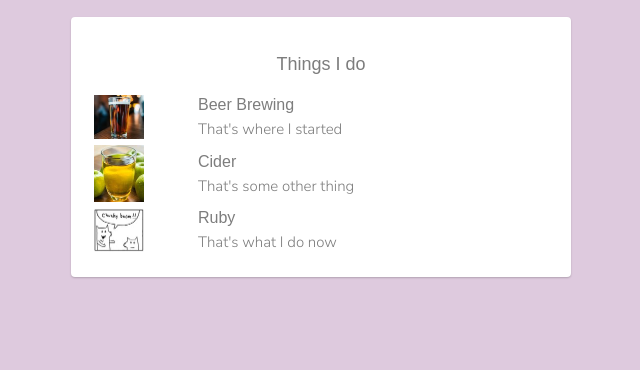
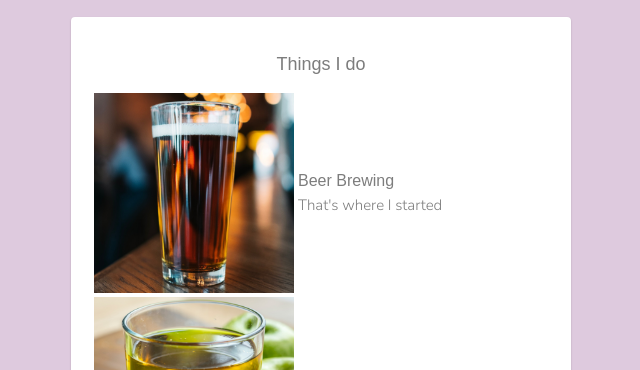
Before and after one commit to bomull/profile, a plain HTML site: page index.html in a window 1280 px wide. Shown: the part 410-780 px from the top of the page, without its empty margins (319-959 px from the left). Drawn offline with Linux system fonts and the light colour scheme; a web font is replaced by a local one.

Commit message:
make my profile prettier

```diff
--- a/index.html
+++ b/index.html
@@ -40,7 +40,7 @@
           <tbody>
             <tr>
               <td>
-                <img src="images/beer_.jpg">
+                <img src="images/beer.jpg">
               </td>
               <td>
                 <h3>Beer Brewing</h3>
@@ -49,7 +49,7 @@
             </tr>
             <tr>
               <td>
-                <img src="images/cider_.jpg">
+                <img src="images/cider.jpg">
               </td>
               <td>
                 <h3>Cider</h3>
@@ -58,7 +58,7 @@
             </tr>
             <tr>
               <td>
-                <img src="images/ruby_.jpg">
+                <img src="images/ruby.jpg">
               </td>
               <td>
                 <h3>Ruby</h3>
--- a/style.css
+++ b/style.css
@@ -76,14 +76,21 @@ table{
 }
 
 img {
-  max-width: 50%;
-  max-height: 50%;
+  height: 200px;
+  width: 200px;
+  /*max-width: 50%;*/
+  /*max-height: 50%;*/
 }
 
-.story img {
-  width: 50%;
-  height: 50%;
+img.resize {
+  width:100px;
+  height:140px;
 }
+
+/*.story img {*/
+  /*width: 50%;*/
+  /*height: 50%;*/
+/*}*/
 
 ul {
   list-style: none;
```
